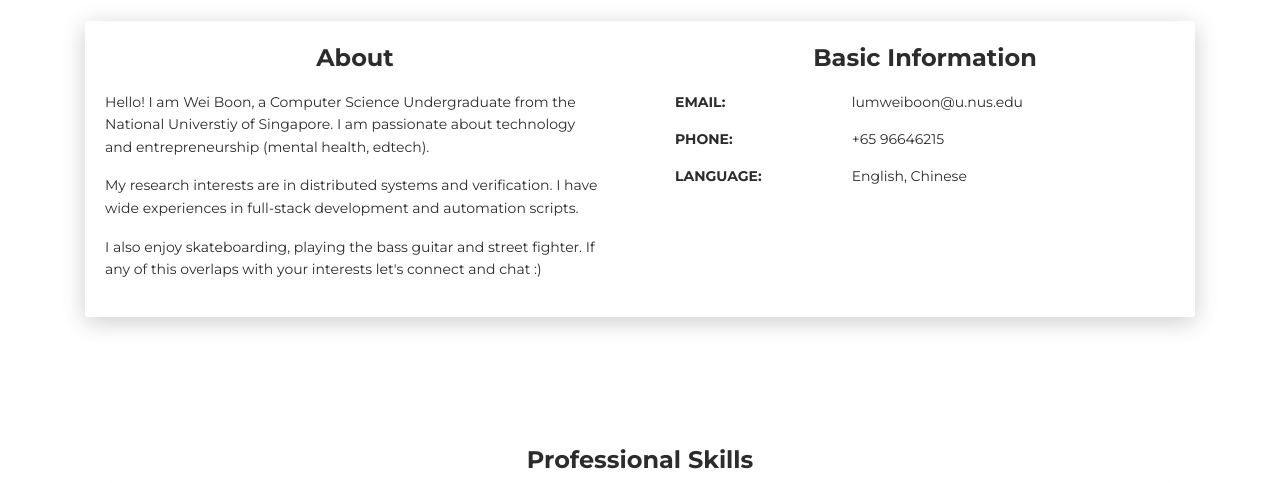
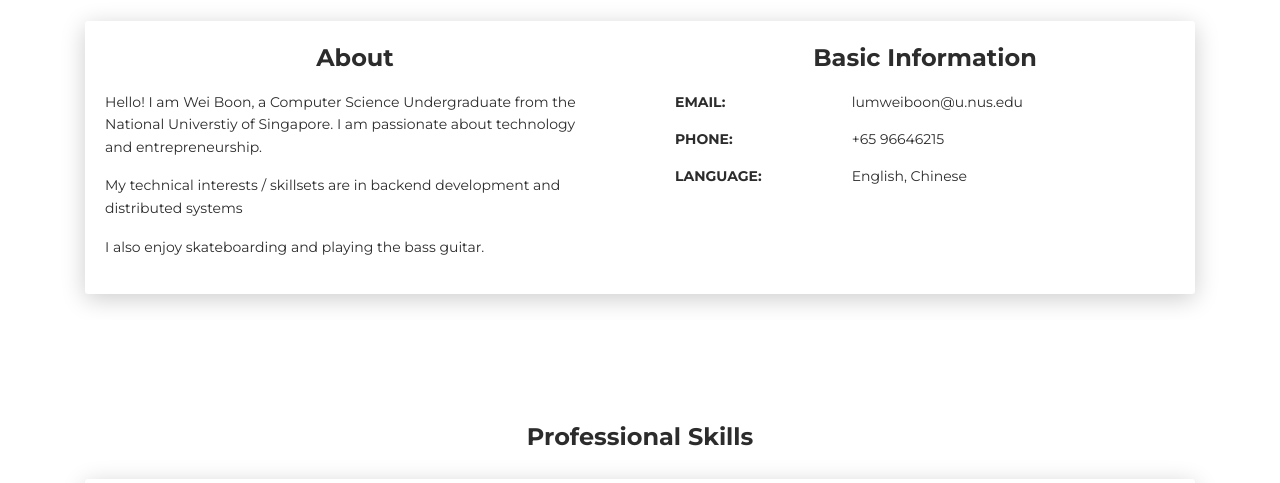
Before and after one commit to lumwb/lumwb.github.io, a plain HTML site: page index.html in a window 1280 px wide. Shown: the part 599-1082 px from the top of the page. Drawn offline with Linux system fonts and the light colour scheme.

Commit message:
update bio, transcript, resume

```diff
--- a/index.html
+++ b/index.html
@@ -85,14 +85,12 @@
                                         <div class="h4 mt-0 title">About</div>
                                         <p>Hello! I am Wei Boon, a Computer Science Undergraduate from the National
                                             Universtiy of Singapore. I am passionate about technology and
-                                            entrepreneurship (mental health, edtech).
+                                            entrepreneurship.
                                         </p>
-                                        <p>My research interests are in distributed systems and verification. I
-                                            have wide experiences in full-stack development and automation scripts.
+                                        <p>My technical interests / skillsets are in backend development and distributed
+                                            systems
                                         </p>
-                                        <p>I also enjoy skateboarding, playing the bass guitar and street fighter. If
-                                            any of this overlaps with your interests
-                                            let's connect and chat :)
+                                        <p>I also enjoy skateboarding and playing the bass guitar.
                                         </p>
                                     </div>
                                 </div>
```
Also changed, not shown: 2 other files.
